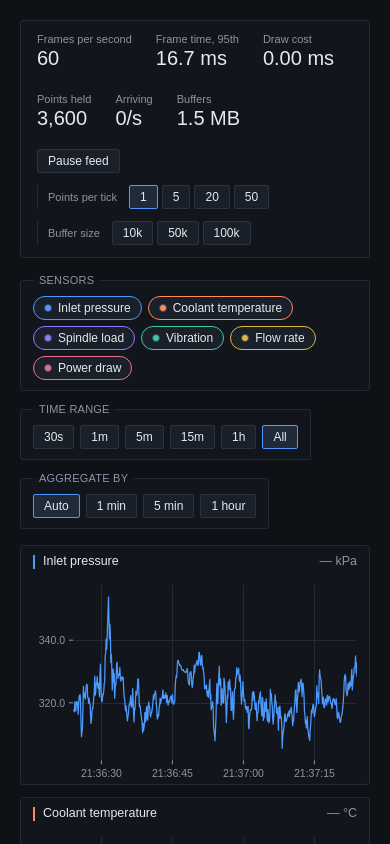
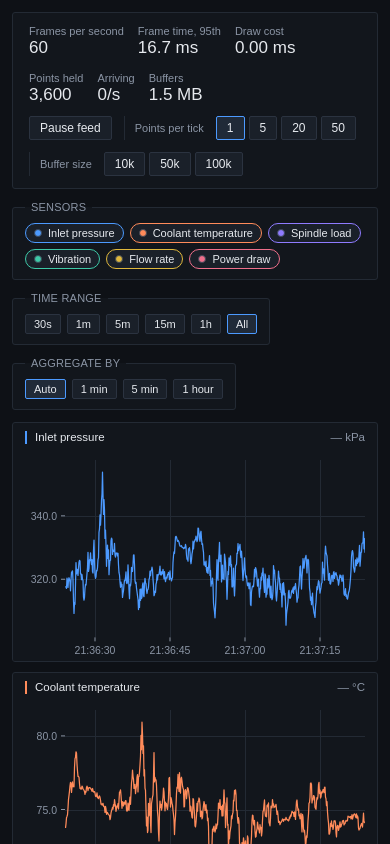
Before and after one commit to shreyaa-hub/Pulseboard, a Next.js app: page /dashboard in a window 390 px wide. Shown: the top 844 px of the page. Built offline with nearby package versions, Linux system fonts and the light colour scheme.

Commit message:
horizontally-scrolling data table with sticky header for mobile

```diff
--- a/app/globals.css
+++ b/app/globals.css
@@ -270,6 +270,9 @@ a {
 }
 
 .dt-header-row {
+  position: sticky;
+  top: 0;
+  z-index: 1;
   background: #161b22;
   border-bottom: 1px solid #232a34;
   font-size: 11px;
@@ -279,6 +282,7 @@ a {
 }
 
 .dt-scroll {
+  overflow-x: auto;
   overflow-y: auto;
   position: relative;
 }
@@ -474,3 +478,56 @@ a {
 .error-panel button:hover {
   border-color: #ef6f8b;
 }
+/* Append to app/globals.css, after everything else. */
+
+@media (max-width: 820px) {
+  .dash {
+    padding: 12px;
+    gap: 12px;
+  }
+
+  /* auto-fit with a 340px floor is what makes the grid collapse to one
+     column at all — but 340px is itself wider than a small phone's usable
+     width once the page padding above is subtracted, which would force the
+     whole page to scroll horizontally rather than just stacking charts. */
+  .dash-grid {
+    grid-template-columns: 1fr;
+    gap: 10px;
+  }
+
+  .perf {
+    gap: 12px;
+  }
+
+  .perf-figures {
+    gap: 14px;
+  }
+
+  .perf-figures dd {
+    font-size: 17px;
+  }
+}
+
+@media (max-width: 480px) {
+  .chart-head {
+    font-size: 11.5px;
+  }
+
+  .filter-chip {
+    font-size: 11px;
+    padding: 3px 8px;
+  }
+
+  .range-selector button {
+    font-size: 11px;
+    padding: 3px 8px;
+  }
+
+  /* The data table already switches to horizontal scroll below its own
+     content width (see datatable.css) — this just keeps the header button
+     row from wrapping awkwardly next to the title on a narrow screen. */
+  .dt-head {
+    flex-wrap: wrap;
+    gap: 8px;
+  }
+}
--- a/components/ui/DataTable.tsx
+++ b/components/ui/DataTable.tsx
@@ -134,6 +134,12 @@ export function DataTable({
     scroller.scrollTop = scroller.scrollHeight;
   };
 
+  // Below a few hundred px wide, flex:1 columns would get crushed to
+  // illegible slivers. Giving the row content a real minimum width and
+  // scrolling it horizontally (with the header pinned via position:sticky)
+  // is the standard fix — same trade as most data grids make on mobile.
+  const tableWidth = 130 + series.length * 110;
+
   return (
     <div className="dt">
       <div className="dt-head">
@@ -143,7 +149,8 @@ export function DataTable({
         </button>
       </div>
 
-      <div className="dt-header-row" style={{ height: ROW_HEIGHT }}>
+      <div className="dt-scroll" ref={scrollRef} style={{ height }}>
+        <div className="dt-header-row" style={{ height: ROW_HEIGHT, minWidth: tableWidth }}>
           <span className="dt-header-cell dt-ts">Time</span>
           {series.map((s) => (
             <span key={s.id} className="dt-header-cell">
@@ -152,8 +159,7 @@ export function DataTable({
           ))}
         </div>
 
-      <div className="dt-scroll" ref={scrollRef} style={{ height }}>
-        <div className="dt-spacer" ref={spacerRef}>
+        <div className="dt-spacer" ref={spacerRef} style={{ minWidth: tableWidth }}>
           {Array.from({ length: poolSize }, (_, i) => (
             <div
               key={i}
```
Lines whose indentation alone changed are shown as unchanged.
